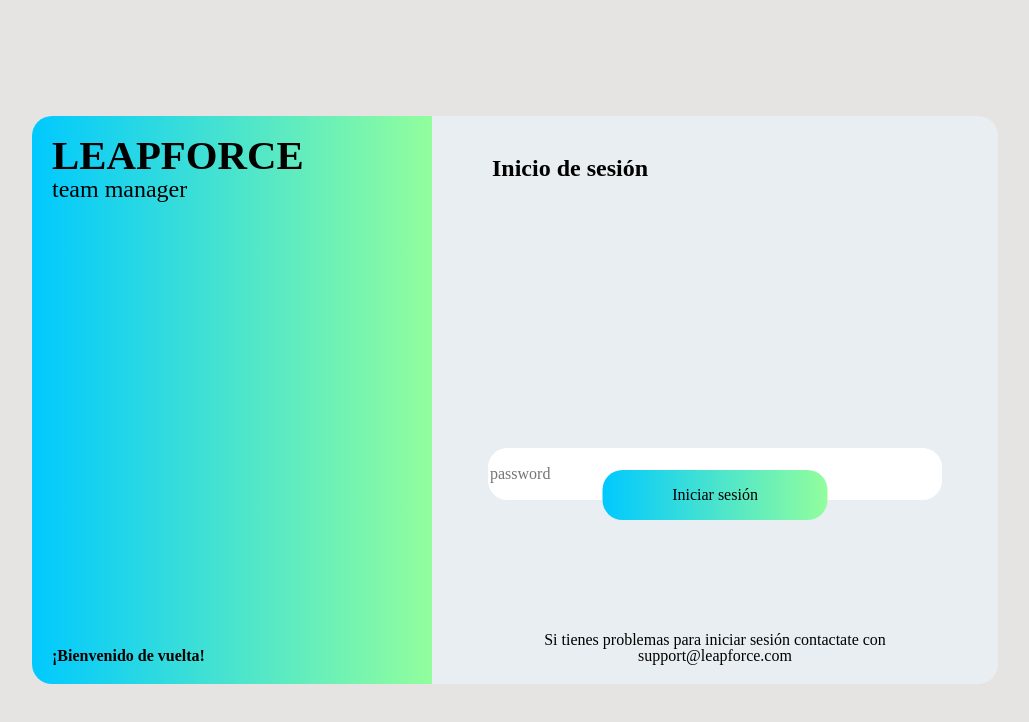
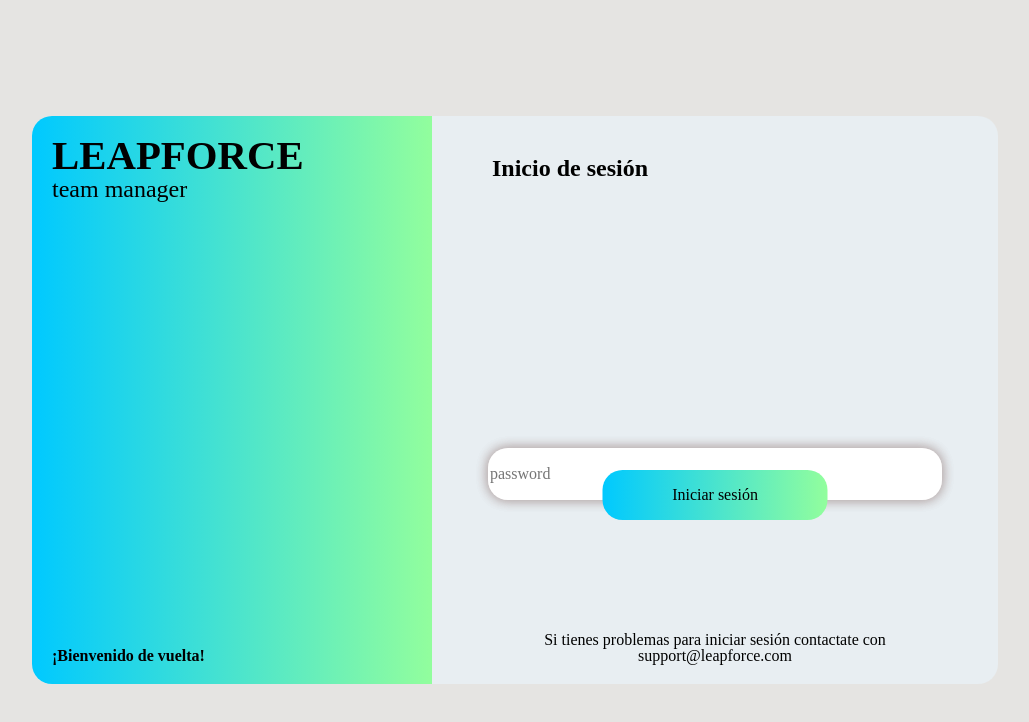
Before and after one commit to KattoDev/leapforce-Web, an Angular app in the folder app/leapforce/: page / in a window 1280 px wide. Shown: the top 722 px of the page, without its empty margins (125-1154 px from the left). Built offline with nearby package versions, Linux system fonts and the light colour scheme; a web font is replaced by a local one.

Commit message:
Update appColors

```diff
--- a/app/leapforce/src/appColors.css
+++ b/app/leapforce/src/appColors.css
@@ -1,8 +1,7 @@
 :root {
   --default-background: #e5e4e2;
   --login-box: #e8eef2;
-  --app-color-1: #e8eef2;
-  --app-color-2: #d6c9c9;
+  --shadow: #b9aeae;
   --app-color-3: #c7d3dd;
   --app-color-4: #77b6ea;
   --app-color-5: #37393a;
```
